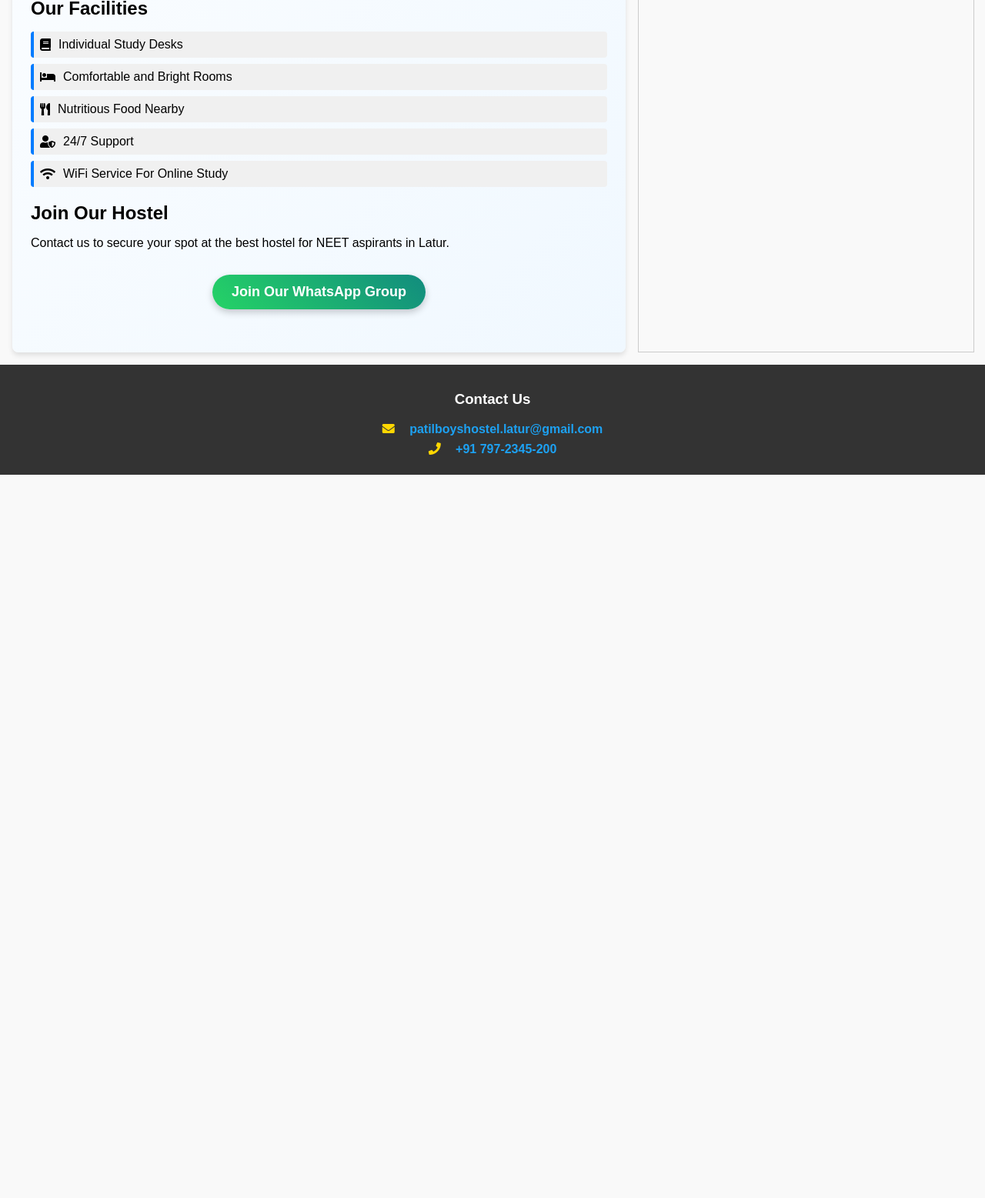
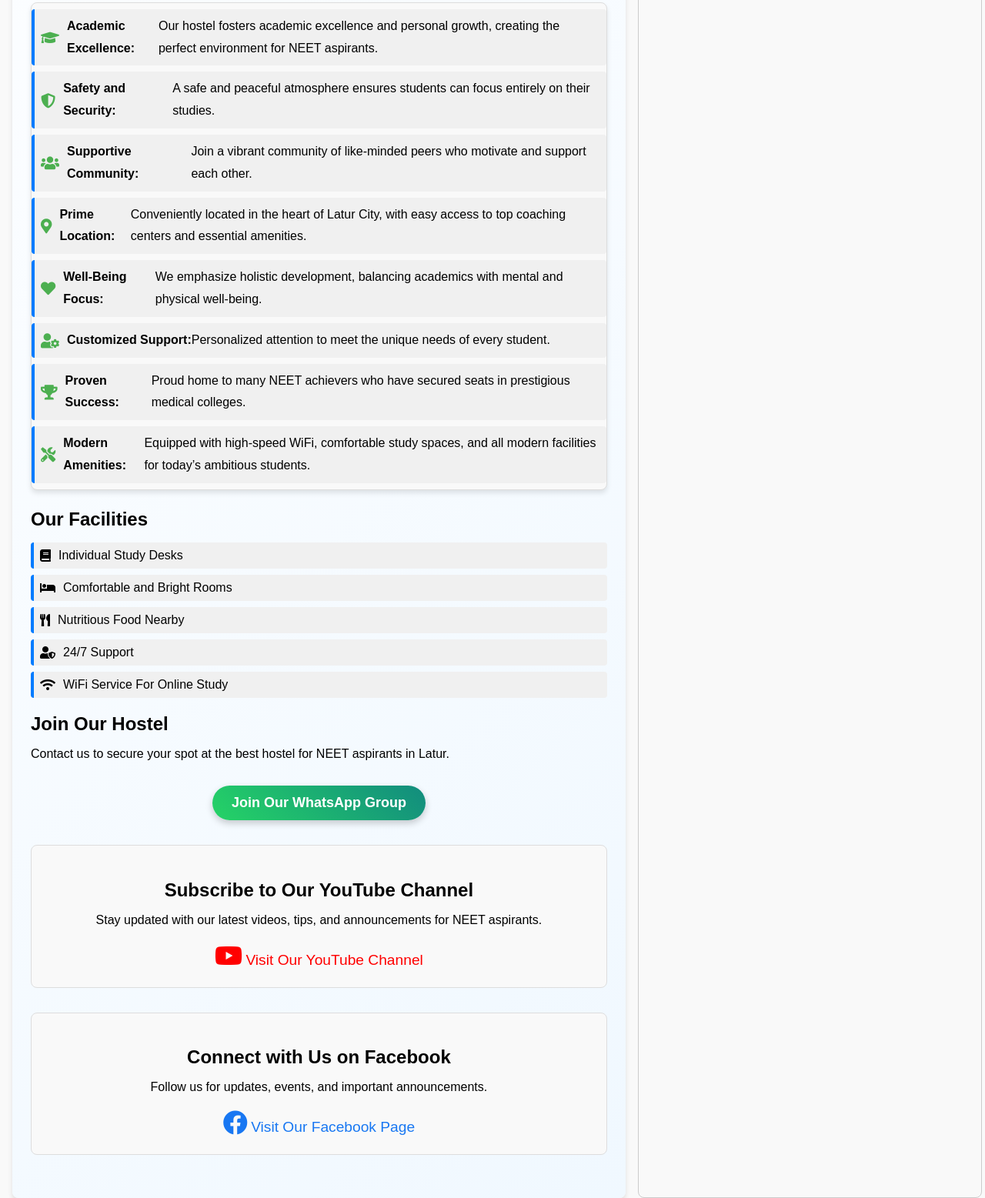
Before and after one commit to PatilBoys/patil-boys-hostel, a plain HTML site: page index.html in a window 1280 px wide. Shown: the part 944-2501 px from the top of the page at 77% size. Before the commit the page ends 1561 px from the top, so only its background shows below. Drawn offline with Linux system fonts and the light colour scheme.

Commit message:
Update index.html and styles.css for layout adjustments

```diff
--- a/index.html
+++ b/index.html
@@ -3,9 +3,51 @@
 <head>
   <meta charset="UTF-8">
   <meta name="viewport" content="width=device-width, initial-scale=1.0">
+  <meta name="description" content="Patil Boys Hostel - The best environment for NEET aspirants in Latur City.">
+  <meta name="keywords" content="Patil Boys Hostel, Hostel in Latur, NEET Hostel, Student Accommodation">
   <title>PATIL BOYS HOSTEL</title>
   <link rel="stylesheet" href="styles.css">
   <link rel="stylesheet" href="https://cdnjs.cloudflare.com/ajax/libs/font-awesome/5.15.4/css/all.min.css">
+  <style>
+    nav ul li.active a {
+      font-weight: bold;
+      color: #4CAF50;
+    }
+    iframe {
+      border: 1px solid #ddd;
+      border-radius: 8px;
+      padding: 5px;
+    }
+    .youtube-section, .facebook-section {
+      text-align: center;
+      margin: 2rem 0;
+      padding: 1.5rem;
+      border: 1px solid #ddd;
+      border-radius: 8px;
+      background-color: #f9f9f9;
+    }
+    .youtube-section a, .facebook-section a {
+      text-decoration: none;
+      font-size: 1.2rem;
+      display: inline-block;
+      margin-top: 1rem;
+    }
+    .youtube-section a {
+      color: #ff0000;
+    }
+    .facebook-section a {
+      color: #1877f2;
+    }
+    .youtube-section i, .facebook-section i {
+      font-size: 2rem;
+    }
+    .youtube-section i {
+      color: #ff0000;
+    }
+    .facebook-section i {
+      color: #1877f2;
+    }
+  </style>
 </head>
 <body>
   <!-- Header Section -->
@@ -17,7 +59,7 @@
         <li><a href="#facilities">Facilities</a></li>
         <li><a href="#admissions">Admissions</a></li>
         <li><a href="countdown.html">NEET</a></li>
-        <li><a href="forum.html">Discussion Forum</a></li> <!-- New Link Added -->
+        <li><a href="forum.html">Discussion Forum</a></li>
       </ul>
     </nav>
   </header>
@@ -28,9 +70,21 @@
     <div class="main-content">
       <section id="home">
         <h2>About PATIL BOYS HOSTEL</h2>
-        <img src="images/hostel-banner1.jpeg" alt="Hostel Banner" style="width:80%; border-radius:4px; margin-bottom:1rem;">
+        <img src="images/hostel-banner1.jpeg" alt="Hostel Banner" style="width:80%; border-radius:4px; margin-bottom:1rem;" loading="lazy">
         <p class="handwritten-text">We provide a comfortable, focused environment for NEET aspirants in Latur City.</p>
         <p class="handwritten-text">We are at a walking distance from all the Coaching Centres.</p>
+        <div class="about-highlights">
+          <ul style="list-style-type: none; padding: 0; margin: 1.5rem 0; line-height: 1.8; font-size: 1rem;">
+            <li><i class="fas fa-graduation-cap"></i> <strong>Academic Excellence:</strong> Our hostel fosters academic excellence and personal growth, creating the perfect environment for NEET aspirants.</li>
+            <li><i class="fas fa-shield-alt"></i> <strong>Safety and Security:</strong> A safe and peaceful atmosphere ensures students can focus entirely on their studies.</li>
+            <li><i class="fas fa-users"></i> <strong>Supportive Community:</strong> Join a vibrant community of like-minded peers who motivate and support each other.</li>
+            <li><i class="fas fa-map-marker-alt"></i> <strong>Prime Location:</strong> Conveniently located in the heart of Latur City, with easy access to top coaching centers and essential amenities.</li>
+            <li><i class="fas fa-heart"></i> <strong>Well-Being Focus:</strong> We emphasize holistic development, balancing academics with mental and physical well-being.</li>
+            <li><i class="fas fa-user-cog"></i> <strong>Customized Support:</strong> Personalized attention to meet the unique needs of every student.</li>
+            <li><i class="fas fa-trophy"></i> <strong>Proven Success:</strong> Proud home to many NEET achievers who have secured seats in prestigious medical colleges.</li>
+            <li><i class="fas fa-tools"></i> <strong>Modern Amenities:</strong> Equipped with high-speed WiFi, comfortable study spaces, and all modern facilities for today’s ambitious students.</li>
+          </ul>
+        </div>
       </section>
 
       <section id="facilities">
@@ -53,11 +107,25 @@
           </a>
         </div>
       </section>
+
+      <section class="youtube-section">
+        <h2>Subscribe to Our YouTube Channel</h2>
+        <p>Stay updated with our latest videos, tips, and announcements for NEET aspirants.</p>
+        <i class="fab fa-youtube"></i>
+        <a href="https://www.youtube.com/@ShambhaviBoyz-Latur" target="_blank">Visit Our YouTube Channel</a>
+      </section>
+
+      <section class="facebook-section">
+        <h2>Connect with Us on Facebook</h2>
+        <p>Follow us for updates, events, and important announcements.</p>
+        <i class="fab fa-facebook"></i>
+        <a href="https://www.facebook.com/profile.php?id=61572382901390" target="_blank">Visit Our Facebook Page</a>
+      </section>
     </div>
 
     <!-- Right Section: PDF Display -->
     <div class="right-section">
-      <h2>Explore PATIL BOYS HOSTEL</h2>
+      <h2>Explore NEET with PATIL BOYS HOSTEL</h2>
       <p>Check out our presentation:</p>
       <iframe src="1.pdf#zoom=70&toolbar=0" width="100%" height="100%"></iframe>
       <a href="1.pdf" target="_blank" class="pdf-overlay">View Full Screen</a>
@@ -76,5 +144,38 @@
       <a href="tel:+917972345200">+91 797-2345-200</a>
     </p>
   </footer>
+
+  <script>
+    // Smooth Scroll for Navigation Links
+    document.querySelectorAll('nav a[href^="#"]').forEach(anchor => {
+      anchor.addEventListener('click', function (e) {
+        e.preventDefault();
+        document.querySelector(this.getAttribute('href')).scrollIntoView({
+          behavior: 'smooth'
+        });
+      });
+    });
+
+    // Highlight Active Section in Navigation
+    const sections = document.querySelectorAll('section');
+    const navLinks = document.querySelectorAll('nav ul li a');
+
+    window.addEventListener('scroll', () => {
+      let current = '';
+      sections.forEach(section => {
+        const sectionTop = section.offsetTop;
+        if (scrollY >= sectionTop - 60) {
+          current = section.getAttribute('id');
+        }
+      });
+
+      navLinks.forEach(link => {
+        link.parentElement.classList.remove('active');
+        if (link.getAttribute('href').includes(current)) {
+          link.parentElement.classList.add('active');
+        }
+      });
+    });
+  </script>
 </body>
 </html>
--- a/styles.css
+++ b/styles.css
@@ -12,6 +12,16 @@ body {
   flex-direction: column;
   min-height: 100vh;
   background-color: #f9f9f9;
+}
+/* Import Google Font */
+@import url('https://fonts.googleapis.com/css2?family=Pacifico&display=swap');
+
+.handwritten-text {
+  font-family: 'Pacifico', cursive; /* Handwritten-style font */
+  font-size: 1.0rem; /* Slightly larger text */
+  color: #4a4a4a; /* Gentle dark gray for better readability */
+  margin-bottom: 10px;
+  text-align: center; /* Center-align the text */
 }
 
 /* Header */
@@ -158,6 +168,23 @@ iframe {
   transform: translateY(0); /* Press effect */
   box-shadow: 0 4px 8px rgba(0, 0, 0, 0.2); /* Reduce shadow on click */
 }
+.about-highlights ul {
+  background-color: #f9f9f9;
+  border: 1px solid #ddd;
+  border-radius: 8px;
+  padding: 1.5rem;
+  box-shadow: 0 4px 6px rgba(0, 0, 0, 0.1);
+}
+.about-highlights li {
+  margin-bottom: 0.5rem;
+  display: flex;
+  align-items: center;
+}
+.about-highlights li i {
+  margin-right: 10px;
+  color: #4CAF50;
+  font-size: 1.2rem;
+}
 
 /* Footer */
 footer {
```
